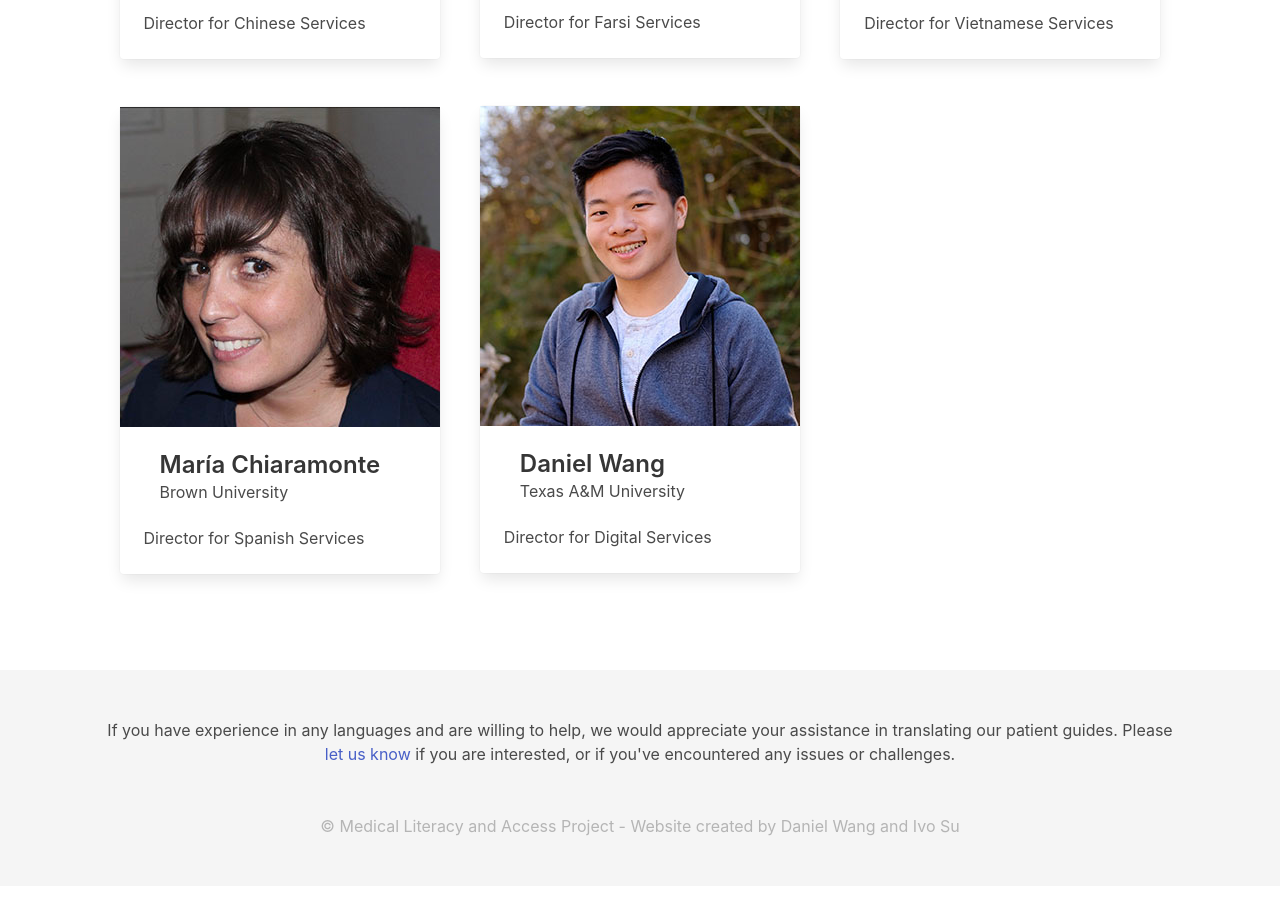
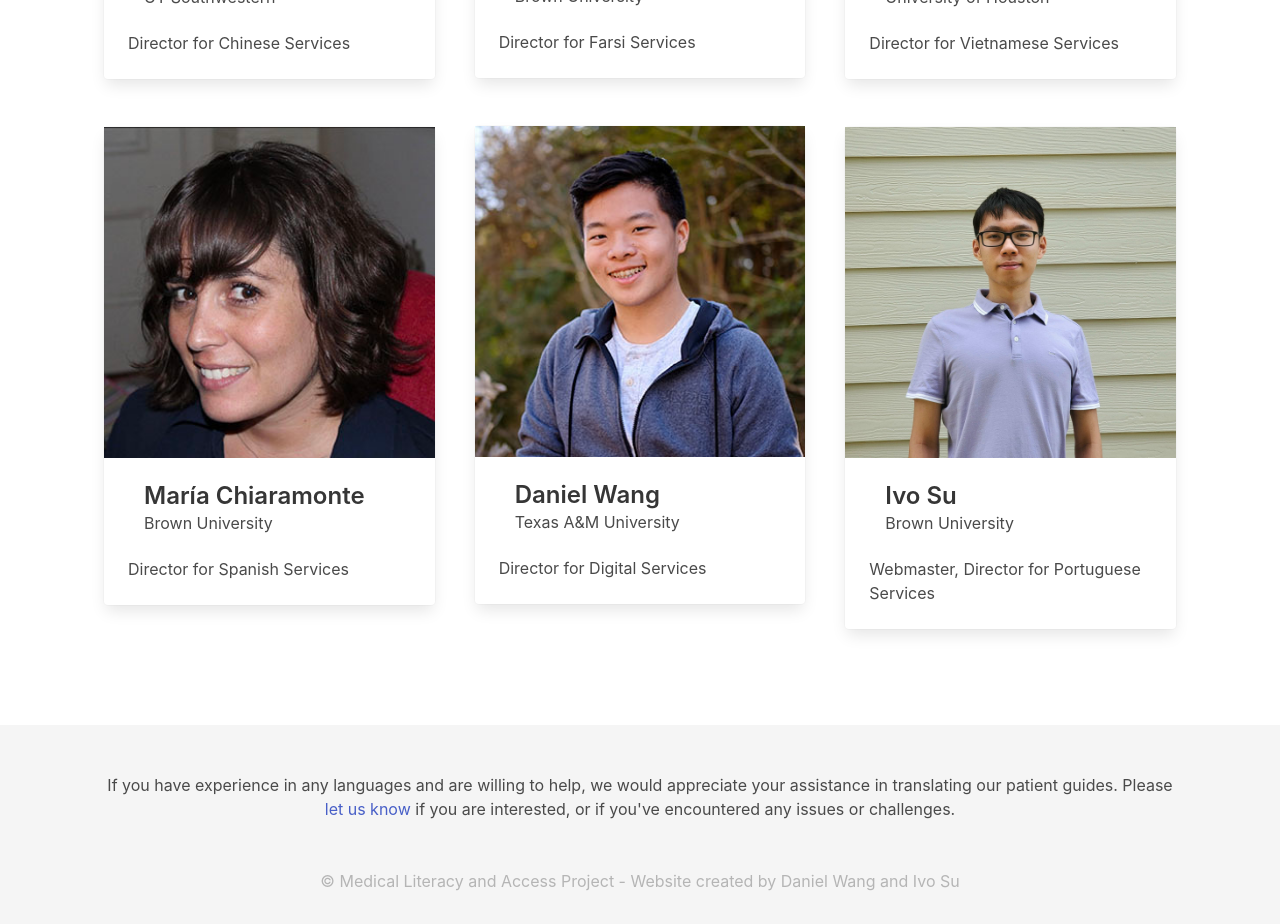
Before and after one commit to suivo2001/mlap-react, a React (Create React App) app: page /about in a window 1280 px wide. Shown: the part 1520-2444 px from the top of the page. Before the commit the page ends 2406 px from the top, so only its background shows below. Built offline with nearby package versions, Linux system fonts and the light colour scheme.

Commit message:
feat: add another person

```diff
--- a/src/pages/About.js
+++ b/src/pages/About.js
@@ -10,6 +10,7 @@ import CobyNguyenImage from '../images/Coby-Nguyen.jpeg'
 import AudreyNguyenImage from '../images/Audrey-Nguyen.jpg'
 import MiaWilliamsImage from '../images/Mia-Williams.JPG'
 import SinaNoshadjamalImage from '../images/Sina-Noshadjamal.png'
+import IvoSuImage from '../images/Ivo-Su.png'
 
 const About = () => {
     return (
@@ -44,7 +45,7 @@ const About = () => {
                             <div className='column'>
                                 <PeopleCard name='Mia Williams' location="Brown University" content="Director for French Services" image={MiaWilliamsImage} />
                                 <PeopleCard name='Audrey Nguyen' location="University of Houston" content="Director for Vietnamese Services" image={AudreyNguyenImage} />
-
+                                <PeopleCard name='Ivo Su' location="Brown University" content="Webmaster, Director for Portuguese Services" image={IvoSuImage} />
                             </div>
                         </div>
 
```
Also changed, not shown: src/images/Ivo-Su.png (added).
